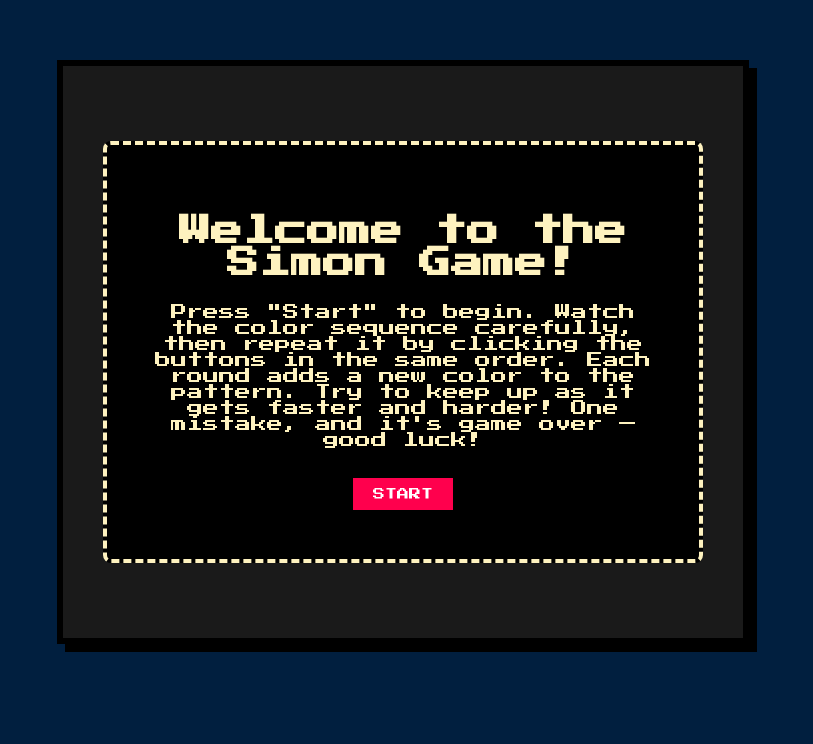
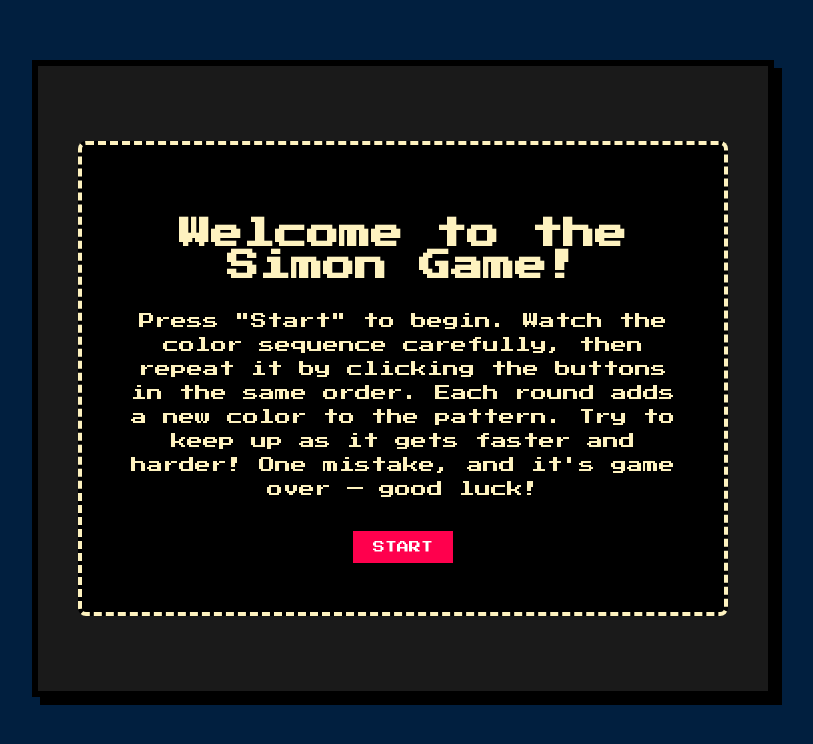
Before and after one commit to monwe-jr/static-aws-S3-react-application, a React (Create React App) app in the folder simon-game/: page / in a window 1280 px wide. Shown: the top 744 px of the page, without its empty margins (237-1050 px from the left). Built offline with nearby package versions, Linux system fonts and the light colour scheme.

Commit message:
Adjust line spacing of words in menu

```diff
--- a/simon-game/src/styles/Menu.css
+++ b/simon-game/src/styles/Menu.css
@@ -10,7 +10,7 @@
   font-family: "Press Start 2P", cursive;
   image-rendering: pixelated;
   text-align: center;
-  width: 600px;
+  width: 650px;
 }
 
 #menu-title {
@@ -24,6 +24,7 @@ p {
   font-family: "Press Start 2P", cursive;
   font-size: 1rem;
   color: #fef2bf;
+  line-height: 1.5;
 }
 
 .instructions {
```
